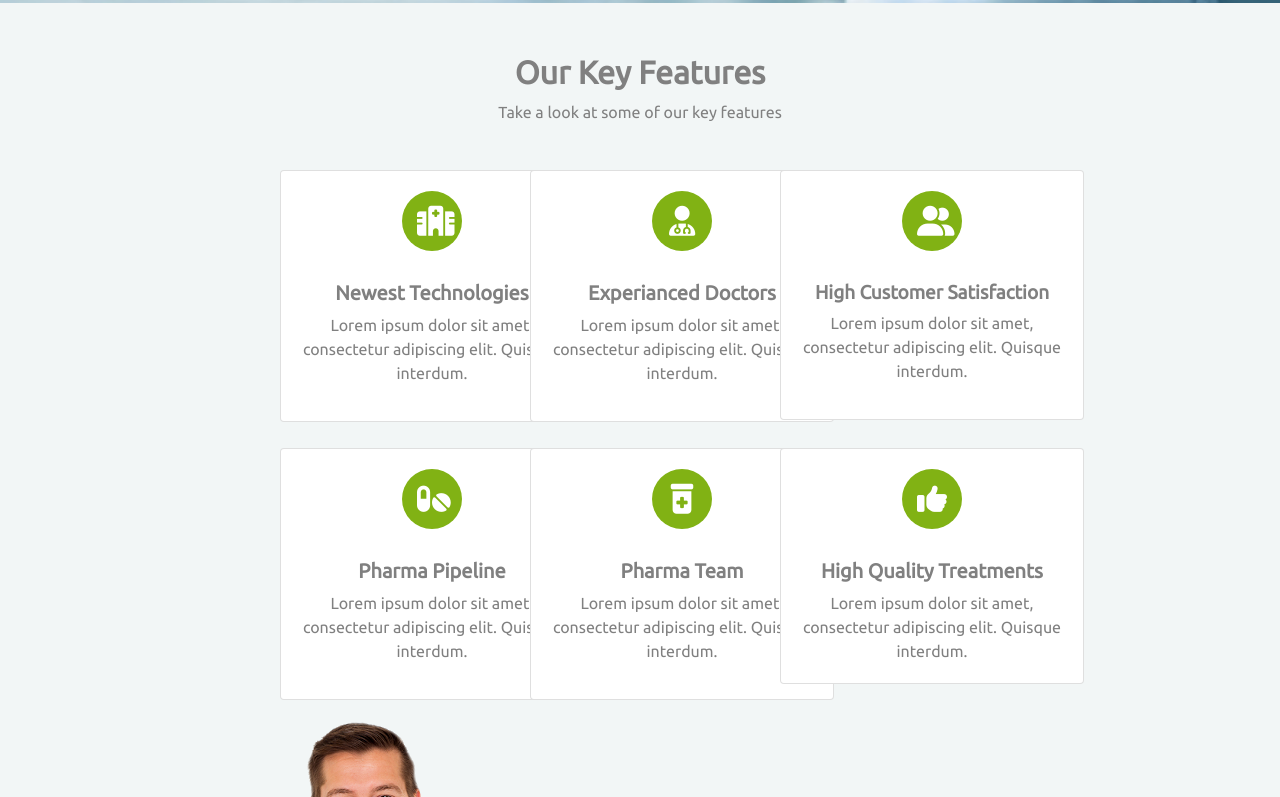
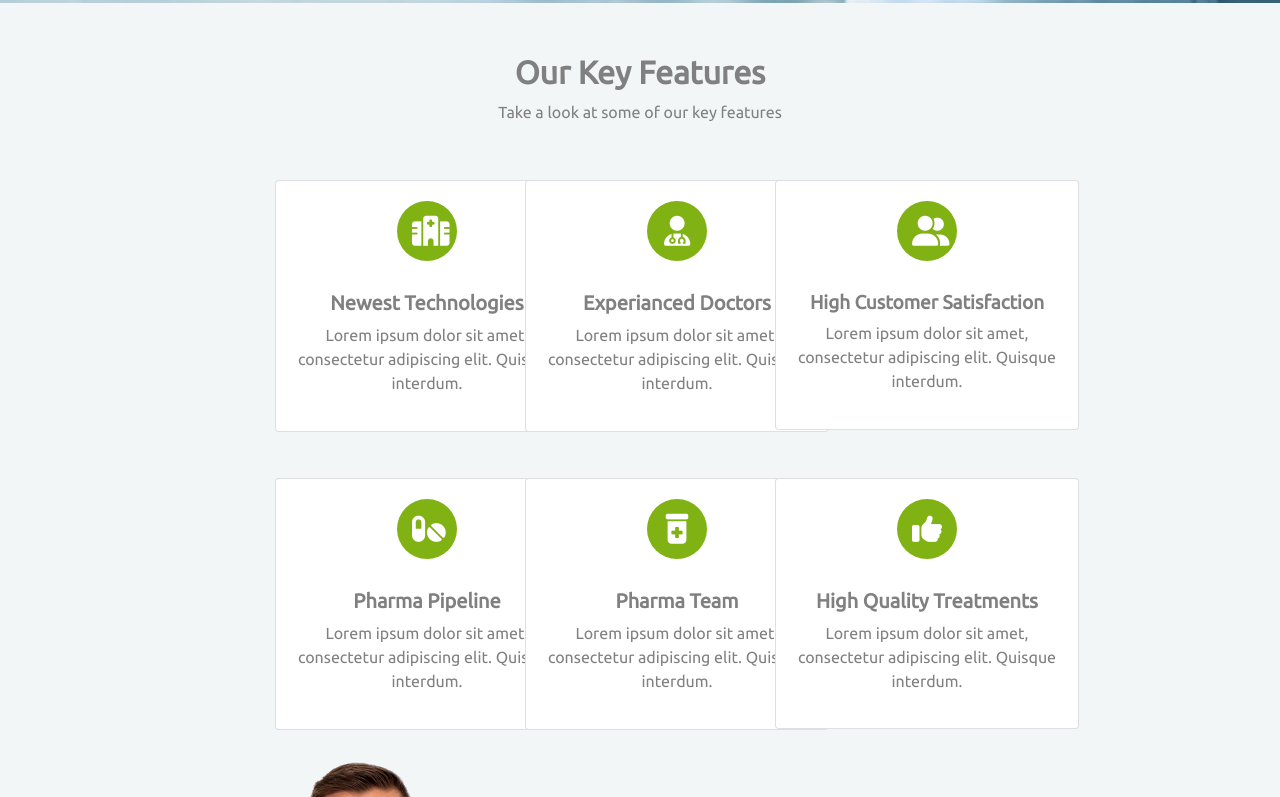
Before and after one commit to akshayudr/web, a plain HTML site: page index.html in a window 1280 px wide. Shown: the part 695-1492 px from the top of the page. Drawn offline with nearby package versions, Linux system fonts and the light colour scheme.

Commit message:
Add files via upload

```diff
--- a/css/styles.css
+++ b/css/styles.css
@@ -50,7 +50,7 @@ body{
 }
 .site{
     text-align: left;
-    padding-left: 100px;
+    padding-left: 80px;
 }
 
 .top-icon{
@@ -156,7 +156,13 @@ body{
     color: white;
     border-radius: 100%;
 }
+.n{
+    padding-bottom: 15px;
+}
 
+.ser{
+    padding: 10px;
+}
 .fa-edit:hover {
     opacity: 0.7;
 }
--- a/index.html
+++ b/index.html
@@ -145,7 +145,7 @@
   </div>
 
   <div class="row card-text">
-    <div class="col-lg-4">
+    <div class="col-lg-4 ser">
     <div class="card" style="width: 19rem;">
     <div class="card-logo">
     <i class="fas fa-hospital fa-edit"></i>
@@ -157,7 +157,7 @@
    </div>
   </div>
 
-  <div class="col-lg-4">
+  <div class="col-lg-4 ser">
     <div class="card" style="width: 19rem;">
     <div class="card-logo">
       <i class="fas fa-user-md fa-edit"></i>
@@ -169,7 +169,7 @@
    </div>
   </div>
 
-  <div class="col-lg-4">
+  <div class="col-lg-4 ser">
     <div class="card" style="width: 19rem;">
     <div class="card-logo">
       <i class="fas fa-user-friends fa-edit"></i>
@@ -184,7 +184,7 @@
 
 <div class="bottom-cards">
 <div class="row card-text">
-  <div class="col-lg-4">
+  <div class="col-lg-4 ser">
   <div class="card" style="width: 19rem;">
   <div class="card-logo">
     <i class="fas fa-pills fa-edit"></i>
@@ -196,7 +196,7 @@
  </div>
 </div>
 
-<div class="col-lg-4">
+<div class="col-lg-4 ser">
   <div class="card" style="width: 19rem;">
   <div class="card-logo">
     <i class="fas fa-prescription-bottle-alt fa-edit"></i>
@@ -208,14 +208,14 @@
  </div>
 </div>
 
-<div class="col-lg-4">
+<div class="col-lg-4 ser">
   <div class="card" style="width: 19rem;">
   <div class="card-logo">
     <i class="fas fa-thumbs-up fa-edit"></i>
   </div>
   <div class="card-body">
   <h5 class="bold-head">High Quality Treatments</h5>
-  <p class="card-text">Lorem ipsum dolor sit amet, consectetur adipiscing elit. Quisque interdum.</p>
+  <p class="card-text n">Lorem ipsum dolor sit amet, consectetur adipiscing elit. Quisque interdum.</p>
   </div>
  </div>
 </div>
```
